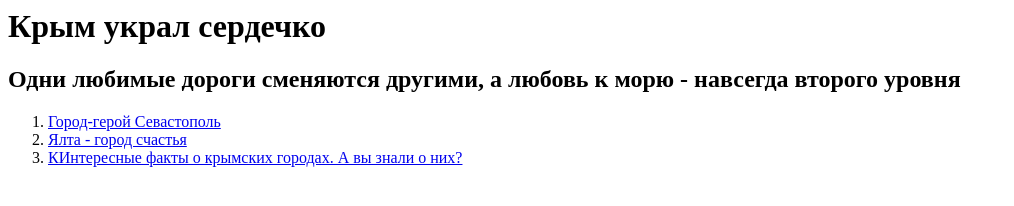
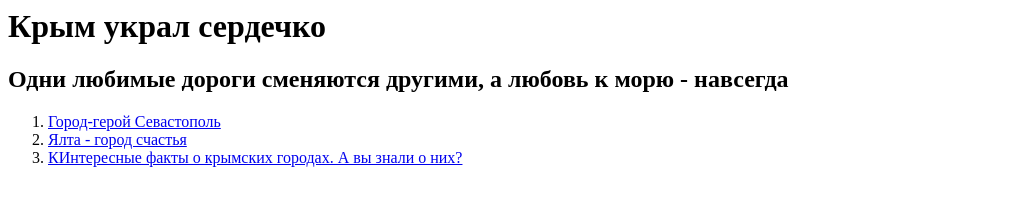
Before and after one commit to belkazzers/task-html, a website: page src/index.html in a window 1280 px wide. Shown: the whole page, without its empty margins (0-1014 px from the left). Drawn offline with Linux system fonts and the light colour scheme.

Commit message:
Внесены правки в HTML разметку- исправлен заголовок 2 уровня

```diff
--- a/src/index.html
+++ b/src/index.html
@@ -4,7 +4,7 @@
     <body></body>
     <body>
         <h1> Крым украл сердечко </h1>
-        <h2> Одни любимые дороги сменяются другими, а любовь к морю - навсегда второго уровня </h2>
+        <h2> Одни любимые дороги сменяются другими, а любовь к морю - навсегда </h2>
         <ol>
             <li><a href="https://ru.wikipedia.org/wiki/%D0%A1%D0%B5%D0%B2%D0%B0%D1%81%D1%82%D0%BE%D0%BF%D0%BE%D0%BB%D1%8C">Город-герой Севастополь</a></li>
             <li><a href="https://ru.wikipedia.org/wiki/%D0%AF%D0%BB%D1%82%D0%B0">Ялта - город счастья</a></li>
```
